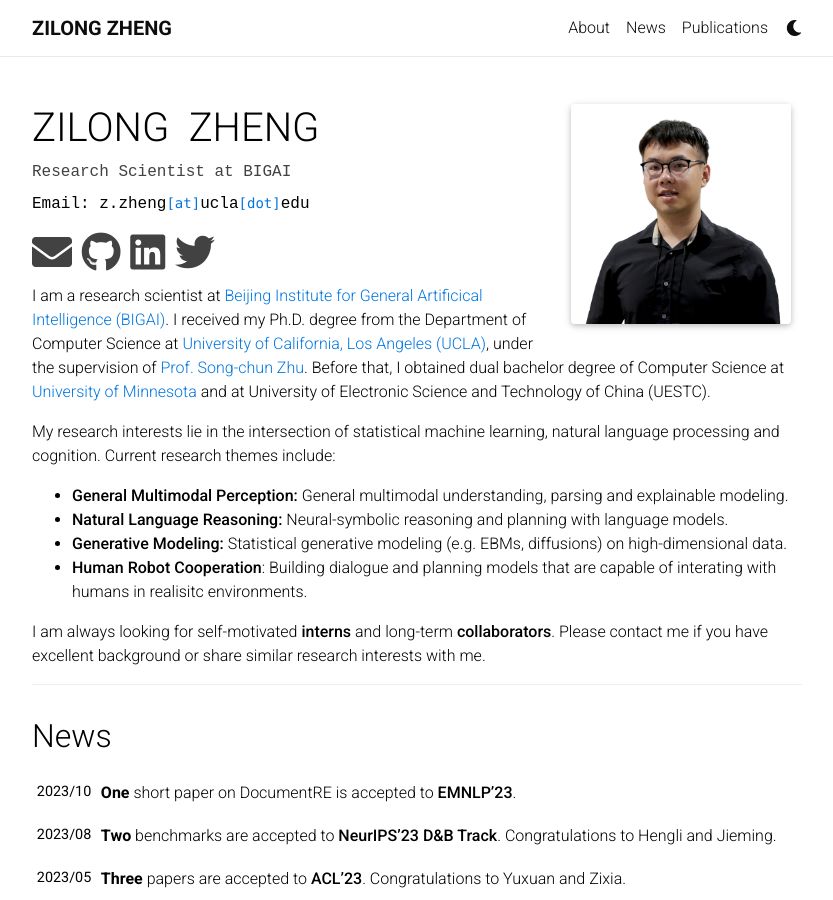
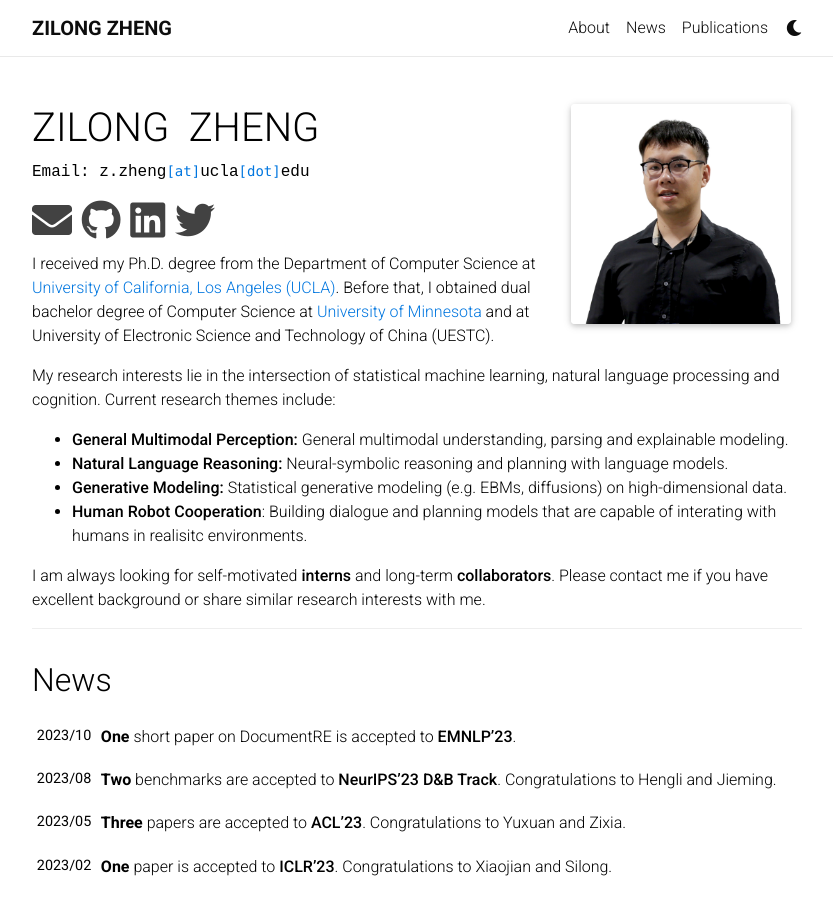
Before and after one commit to zilongzheng/zilongzheng.github.io, a Jekyll site: the page built from index.md, in a window 1280 px wide and 900 px high. Shown: the whole window, without its empty margins (223-1056 px from the left). Built offline with Jekyll 4.4.1, drawn with Linux system fonts in a browser that asks for light colours; nearby versions of some CDN libraries; comment, search, counter and statistics services are not loaded; a style sheet for code colours, icons or effects is not loaded.

Commit message:
Update index.md

```diff
--- a/index.md
+++ b/index.md
@@ -2,7 +2,6 @@
 layout: about
 title: about
 permalink: /
-description: Research Scientist at BIGAI
 
 profile:
   align: right
@@ -15,8 +14,7 @@ selected_papers: true # includes a list of papers marked as "selected={true}"
 social: true  # includes social icons at the bottom of the page
 
 ---
-I am a research scientist at [Beijing Institute for General Artificical Intelligence (BIGAI)](https://bigai.ai/).
-I received my Ph.D. degree from the Department of Computer Science at [University of California, Los Angeles (UCLA)](https://www.cs.ucla.edu/), under the supervision of [Prof. Song-chun Zhu](http://www.stat.ucla.edu/~sczhu/).
+I received my Ph.D. degree from the Department of Computer Science at [University of California, Los Angeles (UCLA)](https://www.cs.ucla.edu/).
 Before that, I obtained dual bachelor degree of Computer Science at [University of Minnesota](https://twin-cities.umn.edu/) and at University of Electronic Science and Technology of China (UESTC).
 
 My research interests lie in the intersection of statistical machine learning, natural language processing and cognition. Current research themes include:
```
